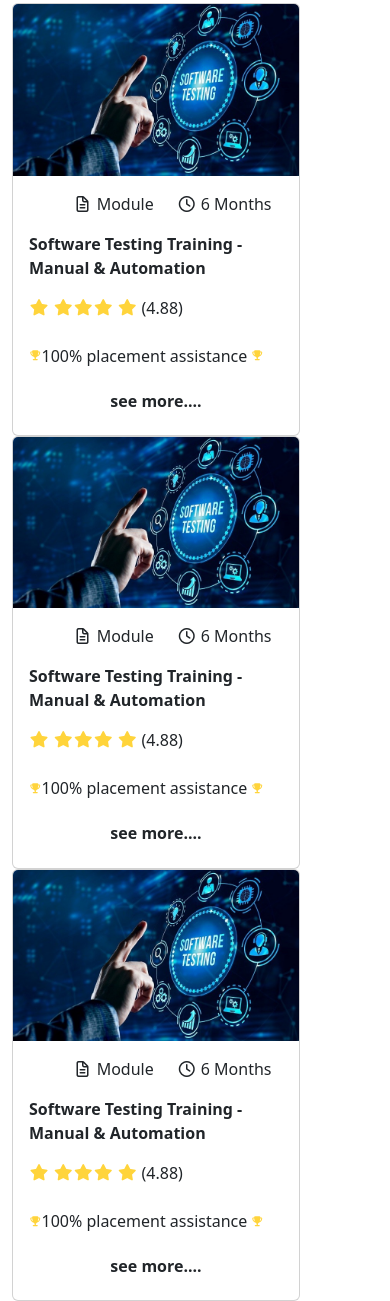
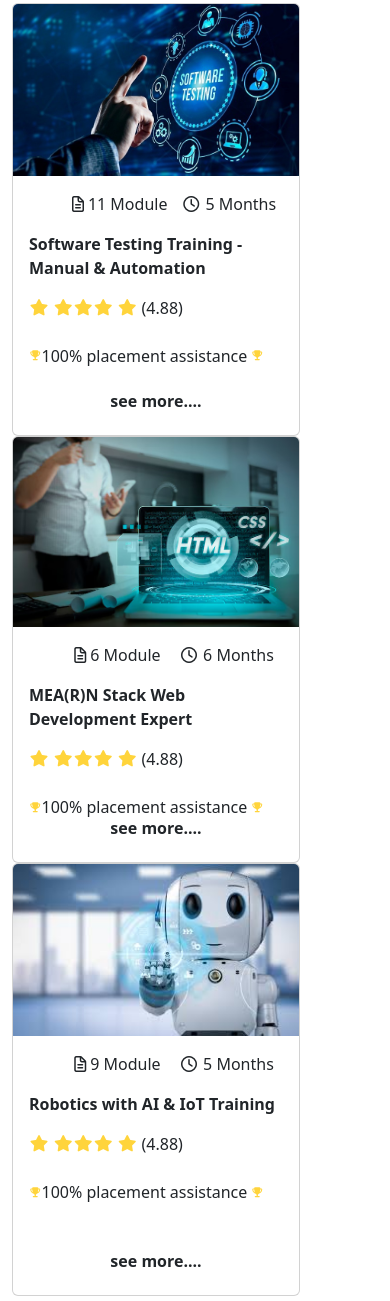
Before and after one commit to Adarsh1788/Task-cards, a plain HTML site: page index.html in a window 390 px wide. Shown: the part 205-1506 px from the top of the page. Drawn offline with nearby package versions, Linux system fonts and the light colour scheme.

Commit message:
added-responsive

```diff
--- a/index.html
+++ b/index.html
@@ -37,47 +37,13 @@
 
     <div class="container">
       <div class="row">
-        <div class="col">
+        <div class="col-lg-4 col-md-6">
           <div class="card" style="width: 18rem">
-            <img src="./1704974672404.jpeg" class="card-img-top" alt="image" />
+            <img src="./assets/1704974672404.jpeg" class="card-img-top" alt="image" />
             <div class="card-body">
               <ul>
-                <li><i class="fa-regular fa-file-lines"></i> Module</li>
-                <li><i class="fa-regular fa-clock"></i> 6 Months</li>
-              </ul>
-              <p class="card-text fw-bold">
-                Software Testing Training - Manual & Automation
-              </p>
-              <div class="star ">
-                <i class="fa-solid fa-star" style="color: #ffd43b"></i>
-                <i class="fa-solid fa-star" style="color: #ffd43b"></i
-                ><i class="fa-solid fa-star" style="color: #ffd43b"></i
-                ><i class="fa-solid fa-star" style="color: #ffd43b"></i>
-                <i class="fa-solid fa-star" style="color: #ffd43b"></i>
-                (4.88)
-              </div>
-              <br />
-              <i
-                class="fa-solid fa-trophy fa-beat fa-2xs fw"
-                style="color: #ffd43b"
-              ></i
-              >100% placement assistance
-              <i
-                class="fa-solid fa-trophy fa-beat fa-2xs"
-                style="color: #ffd43b"
-              ></i>
-              <br /><br />
-              <h6 class="text-center fw-bold">see more....</h6>
-            </div>
-          </div>
-        </div>
-        <div class="col">
-          <div class="card" style="width: 18rem">
-            <img src="./1704974672404.jpeg" class="card-img-top" alt="image" />
-            <div class="card-body">
-              <ul>
-                <li><i class="fa-regular fa-file-lines"></i> Module</li>
-                <li><i class="fa-regular fa-clock"></i> 6 Months</li>
+                <li><i class="fa-regular fa-file-lines"></i>11 Module</li>
+                <li><i class="fa-regular fa-clock"></i> 5 Months</li>
               </ul>
               <p class="card-text fw-bold">
                 Software Testing Training - Manual & Automation
@@ -105,18 +71,51 @@
             </div>
           </div>
         </div>
-        <div class="col">
+        <div class="col-lg-4 col-md-6">
           <div class="card" style="width: 18rem">
-            <img src="./1704974672404.jpeg" class="card-img-top" alt="image" />
+            <img src="./assets/mearn.jpg" class="card-img-top" alt="image" />
             <div class="card-body">
               <ul>
-                <li><i class="fa-regular fa-file-lines"></i> Module</li>
+                <li><i class="fa-regular fa-file-lines"></i>6 Module</li>
                 <li><i class="fa-regular fa-clock"></i> 6 Months</li>
               </ul>
               <p class="card-text fw-bold">
-                Software Testing Training - Manual & Automation
+                MEA(R)N Stack Web Development Expert
               </p>
-              <div class="star ">
+              <div class="star">
+                <i class="fa-solid fa-star" style="color: #ffd43b"></i>
+                <i class="fa-solid fa-star" style="color: #ffd43b"></i
+                ><i class="fa-solid fa-star" style="color: #ffd43b"></i
+                ><i class="fa-solid fa-star" style="color: #ffd43b"></i>
+                <i class="fa-solid fa-star" style="color: #ffd43b"></i>
+                (4.88)
+              </div>
+              <br />
+              <i
+                class="fa-solid fa-trophy fa-beat fa-2xs fw"
+                style="color: #ffd43b"
+              ></i
+              >100% placement assistance
+              <i
+                class="fa-solid fa-trophy fa-beat fa-2xs"
+                style="color: #ffd43b"
+              ></i>
+              <br />
+
+              <h6 class="text-center fw-bold">see more....</h6>
+            </div>
+          </div>
+        </div>
+        <div class="col">
+          <div class="card" style="width: 18rem">
+            <img src="./assets/robotic.jpeg" class="card-img-top" alt="image" />
+            <div class="card-body">
+              <ul>
+                <li><i class="fa-regular fa-file-lines"></i>9 Module</li>
+                <li><i class="fa-regular fa-clock"></i> 5 Months</li>
+              </ul>
+              <p class="card-text fw-bold">Robotics with AI & IoT Training</p>
+              <div class="star">
                 <i class="fa-solid fa-star" style="color: #ffd43b"></i>
                 <i class="fa-solid fa-star" style="color: #ffd43b"></i
                 ><i class="fa-solid fa-star" style="color: #ffd43b"></i
@@ -136,6 +135,7 @@
               ></i>
               <br />
               <br />
+              <br />
               <h6 class="text-center fw-bold">see more....</h6>
             </div>
           </div>
@@ -144,45 +144,3 @@
     </div>
   </body>
 </html>
-
-<!-- <div class="container">
-  <div class="row">
-    <div class="col-4">
-      <div class="card" style="width: 18rem">
-        <img src="./1704974672404.jpeg" class="card-img-top" alt="image" />
-        <div class="card-body">
-          <div class="card-title">
-            <ul>
-              <li><i class="fa-regular fa-file-lines"></i> Module</li>
-              <li><i class="fa-regular fa-clock"></i> 6 Months</li>
-            </ul>
-          </div>
-
-          <p class="card-text fw-bold">
-            Software Testing Training - Manual & Automation
-          </p>
-          <div class="star">
-            <i class="fa-solid fa-star" style="color: #ffd43b"></i>
-            <i class="fa-solid fa-star" style="color: #ffd43b"></i
-            ><i class="fa-solid fa-star" style="color: #ffd43b"></i
-            ><i class="fa-solid fa-star" style="color: #ffd43b"></i>
-            <i class="fa-solid fa-star" style="color: #ffd43b"></i>
-            (4.88)
-          </div>
-          <br />
-          <i
-            class="fa-solid fa-trophy fa-beat fa-2xs fw"
-            style="color: #ffd43b"
-          ></i
-          >100% placement assistance
-          <i
-            class="fa-solid fa-trophy fa-beat fa-2xs"
-            style="color: #ffd43b"
-          ></i>
-          <h6 class="text-center">see more....</h6>
-        </div>
-      </div>
-    </div>
-    <div class="col-4"></div>
-  </div>
-</div> -->
```
Also changed, not shown: assets/1704974672404.jpeg (renamed from 1704974672404.jpeg), assets/mearn.jpg (added), assets/robotic.jpeg (added).
